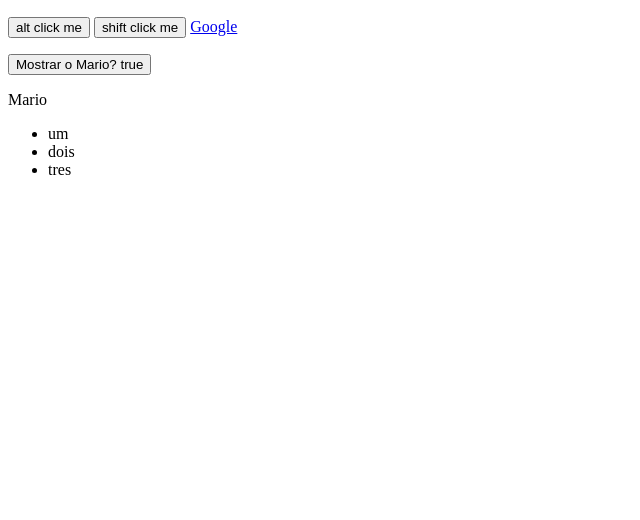
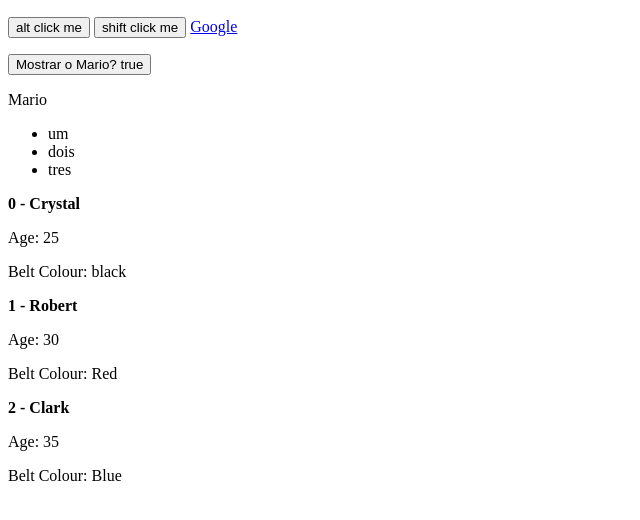
Before and after one commit to igorpuppim/vue-firebase, a plain HTML site: page vue-aula-event-modifiers/index.html in a window 1280 px wide. Shown: the part 96-616 px from the top of the page, without its empty margins (0-640 px from the left). Drawn offline with nearby package versions, Linux system fonts and the light colour scheme.

Commit message:
Add files via upload

```diff
--- a/vue-aula-event-modifiers/app.js
+++ b/vue-aula-event-modifiers/app.js
@@ -4,7 +4,12 @@ new Vue({
   data: {
     title: 'Exercicio 6 - Eventos',
     showName: true,
-    items: ['um','dois','tres']
+    items: ['um','dois','tres'],
+    ninjas: [
+      { name: 'Crystal', age: 25, belt: 'black' },
+      { name: 'Robert', age: 30, belt: 'Red' },
+      { name: 'Clark', age: 35, belt: 'Blue' }
+    ]
   },
   methods: {
 	logMessage(){
--- a/vue-aula-event-modifiers/index.html
+++ b/vue-aula-event-modifiers/index.html
@@ -23,6 +23,14 @@
       <ul>
        <li v-for="item in items">{{ item }}</li>
       </ul>
+
+
+        <div v-for="(ninja, index ) in ninjas">
+          <p><strong>{{ index }} - {{ ninja.name }}</strong></p>
+          <p>Age: {{ ninja.age }}</p>
+          <p>Belt Colour: {{ ninja.belt }}</p>
+        </div>
+
     </div>
 
     <script src="app.js"></script>
```
